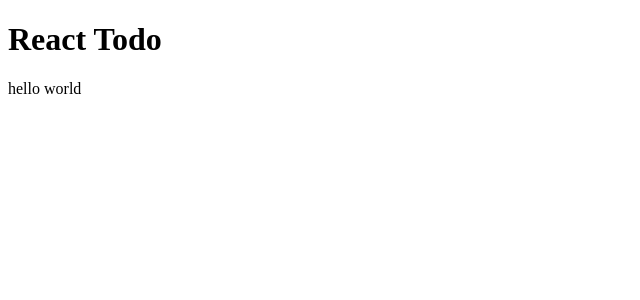
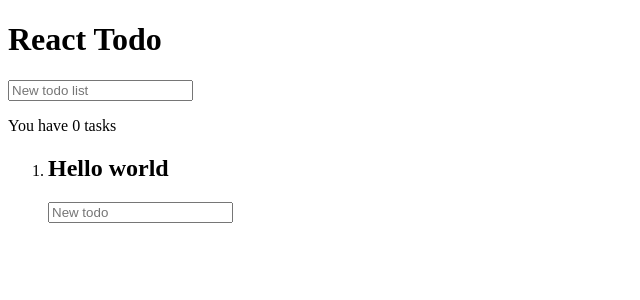
Before and after one commit to shwilliam/react-todo, a React (Create React App) app: page / in a window 1280 px wide. Shown: the top 300 px of the page, without its empty margins (0-640 px from the left). Built offline with nearby package versions, Linux system fonts and the light colour scheme; the HTML template or start-up script is replaced by a standard one.

Commit message:
handle add todo list and todo

```diff
--- a/src/App.js
+++ b/src/App.js
@@ -1,13 +1,44 @@
 import React from 'react'
+import {Input, Card} from './components'
+import {useTodoLists} from './hooks'
 
-const App = () => (
+const App = () => {
+  const {todoLists, totalTodos, addTodoList, addTodo} = useTodoLists([
+    {title: 'Hello world', todos: []},
+  ])
+
+  return (
     <div>
       <header>
         <h1>React Todo</h1>
       </header>
 
-    <main>hello world</main>
+      <main>
+        <Input onSubmit={addTodoList} placeholder="New todo list" />
+
+        <p>You have {totalTodos} tasks</p>
+
+        <ol>
+          {todoLists.map(({title, todos}, i) => (
+            <li key={`todo-list__${i}`}>
+              <Card>
+                <h2>{title}</h2>
+                <Input
+                  onSubmit={value => addTodo(i, value)} // FIXME
+                  placeholder="New todo"
+                />
+                <ol>
+                  {todos.map(({title}, i) => (
+                    <li key={`todo__${i}`}>{title}</li>
+                  ))}
+                </ol>
+              </Card>
+            </li>
+          ))}
+        </ol>
+      </main>
     </div>
   )
+}
 
 export default App
--- /dev/null
+++ b/src/components/Card/Card.js
@@ -0,0 +1,5 @@
+import React from 'react'
+
+const Card = ({children}) => <div>{children}</div>
+
+export default Card
--- /dev/null
+++ b/src/components/Card/index.js
@@ -0,0 +1,3 @@
+import Card from './Card'
+
+export {Card}
--- /dev/null
+++ b/src/components/Input/Input.js
@@ -0,0 +1,28 @@
+import React, {useState, useCallback} from 'react'
+
+const Input = ({onSubmit, placeholder}) => {
+  const [titleInput, setTitleInput] = useState('')
+
+  const handleChange = useCallback(e => setTitleInput(e.target.value), [])
+
+  const handleSubmit = useCallback(
+    e => {
+      onSubmit(titleInput)
+      setTitleInput('')
+      e.preventDefault()
+    },
+    [onSubmit, titleInput],
+  )
+
+  return (
+    <form onSubmit={handleSubmit}>
+      <input
+        value={titleInput}
+        onChange={handleChange}
+        placeholder={placeholder}
+      />
+    </form>
+  )
+}
+
+export default Input
--- /dev/null
+++ b/src/components/Input/index.js
@@ -0,0 +1,3 @@
+import Input from './Input'
+
+export {Input}
--- /dev/null
+++ b/src/components/index.js
@@ -0,0 +1,2 @@
+export * from './Card'
+export * from './Input'
--- /dev/null
+++ b/src/hooks/index.js
@@ -0,0 +1 @@
+export * from './useTodoLists'
--- /dev/null
+++ b/src/hooks/useTodoLists/index.js
@@ -0,0 +1 @@
+export * from './useTodoLists'
--- /dev/null
+++ b/src/hooks/useTodoLists/reducer.js
@@ -0,0 +1,19 @@
+const todoListsReducer = (todoLists, {type, title, idx}) => {
+  switch (type) {
+    case 'NEW_LIST':
+      return [...todoLists, {title, todos: []}]
+
+    case 'NEW_TODO':
+      const todoListsCopy = [...todoLists]
+      todoListsCopy[idx].todos = [
+        ...todoListsCopy[idx].todos,
+        {title, content: ''},
+      ]
+      return todoListsCopy
+
+    default:
+      return todoLists
+  }
+}
+
+export {todoListsReducer}
--- /dev/null
+++ b/src/hooks/useTodoLists/useTodoLists.js
@@ -0,0 +1,25 @@
+import {useReducer, useMemo, useCallback} from 'react'
+import {todoListsReducer} from './reducer'
+
+const useTodoLists = (initialTodoLists = []) => {
+  const [todoLists, dispatch] = useReducer(todoListsReducer, initialTodoLists)
+
+  const totalTodos = useMemo(
+    () =>
+      todoLists.reduce((total, todoList) => total + todoList.todos.length, 0),
+    [todoLists],
+  )
+
+  const addTodoList = useCallback(
+    title => dispatch({type: 'NEW_LIST', title}),
+    [],
+  )
+  const addTodo = useCallback(
+    (idx, title) => dispatch({type: 'NEW_TODO', idx, title}),
+    [],
+  )
+
+  return {todoLists, totalTodos, addTodoList, addTodo}
+}
+
+export {useTodoLists}
```
Lines whose indentation alone changed are shown as unchanged.
